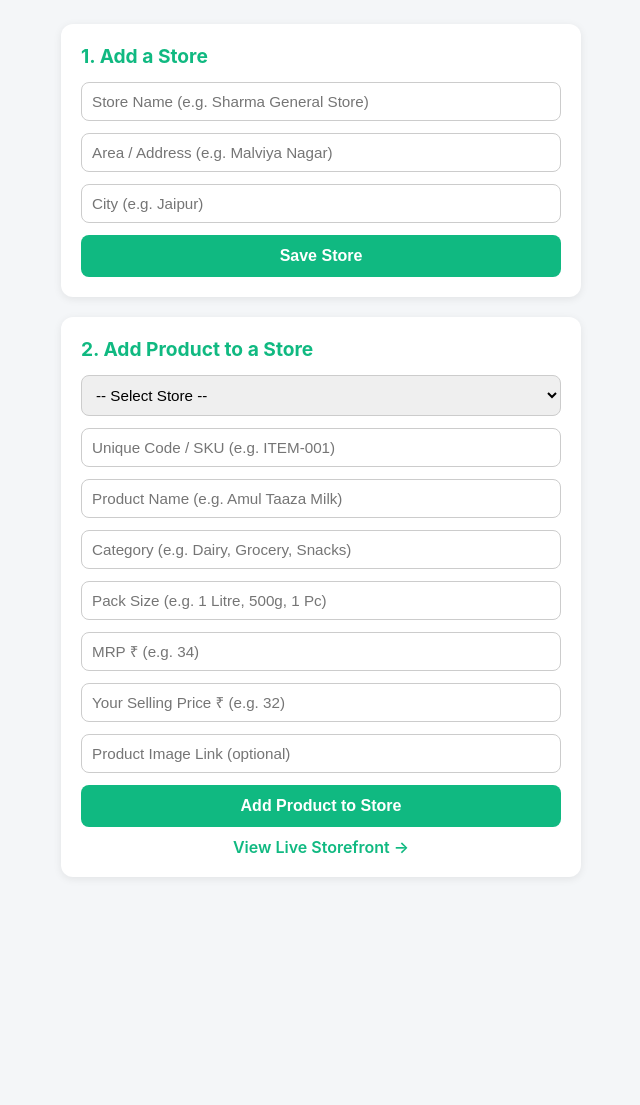
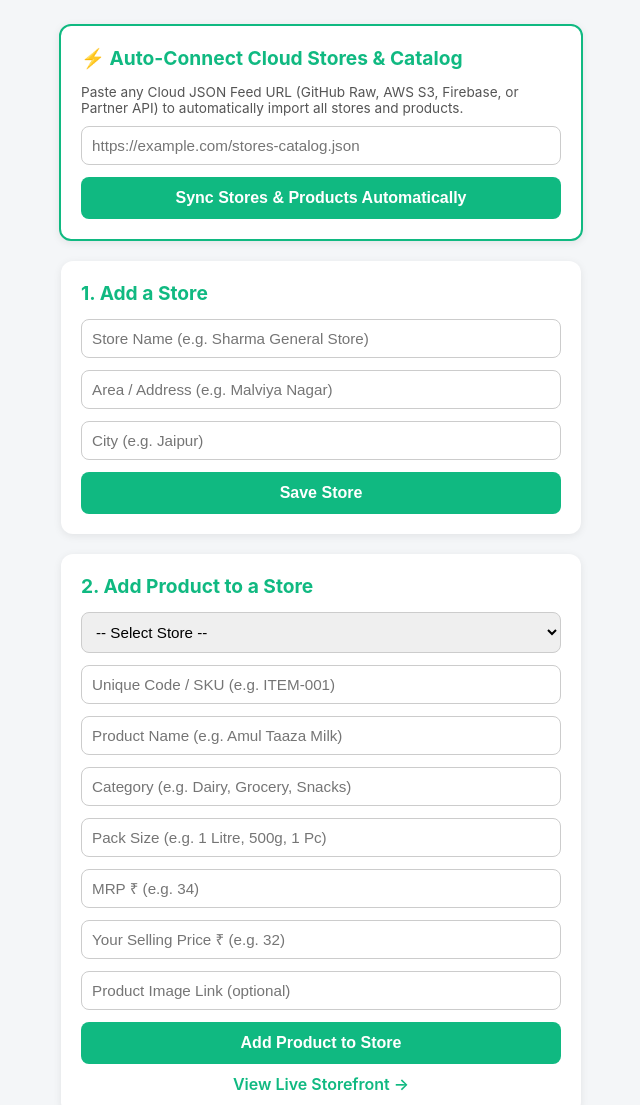
Before and after one commit to yogeshkmeena001999-sudo/Anokhi, a website: page public/admin.html in a window 1280 px wide. Shown: the whole page, without its empty margins (319-959 px from the left). Before the commit the page ends 921 px from the top, so only its background shows below. Drawn offline with Linux system fonts and the light colour scheme; no server answers.

Commit message:
Update admin.html

```diff
--- a/public/admin.html
+++ b/public/admin.html
@@ -15,6 +15,17 @@
   </style>
 </head>
 <body>
+  <!-- Cloud Auto-Sync Box -->
+  <div class="box" style="border: 2px solid #10b981;">
+    <h2>⚡ Auto-Connect Cloud Stores & Catalog</h2>
+    <p style="font-size: 0.85rem; color: #555; margin-bottom: 10px;">
+      Paste any Cloud JSON Feed URL (GitHub Raw, AWS S3, Firebase, or Partner API) to automatically import all stores and products.
+    </p>
+    <form id="cloud-sync-form">
+      <input type="url" id="feed_url" placeholder="https://example.com/stores-catalog.json" required />
+      <button type="submit">Sync Stores & Products Automatically</button>
+    </form>
+  </div>
 
   <!-- Box 1: Add Store -->
   <div class="box">
```
